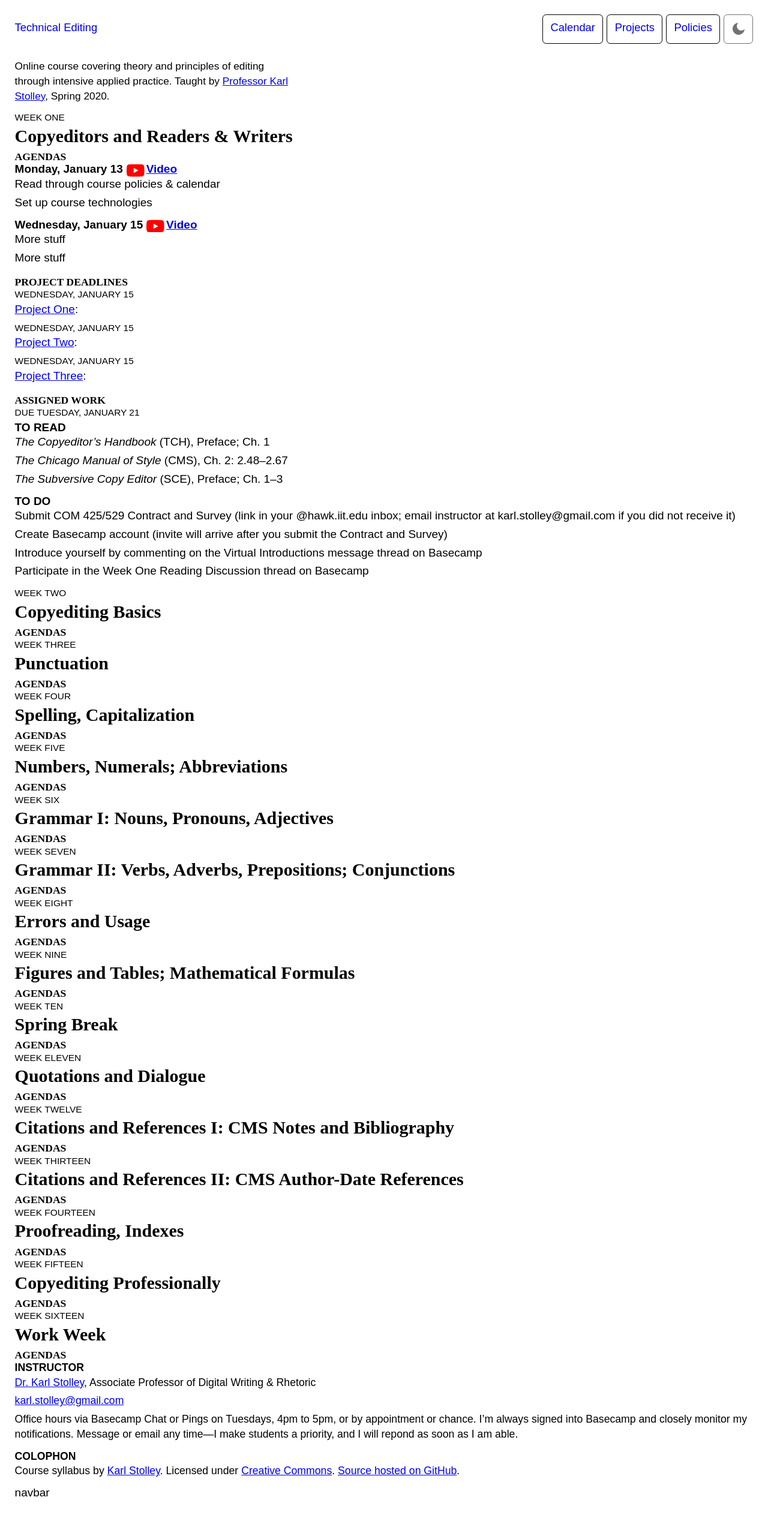
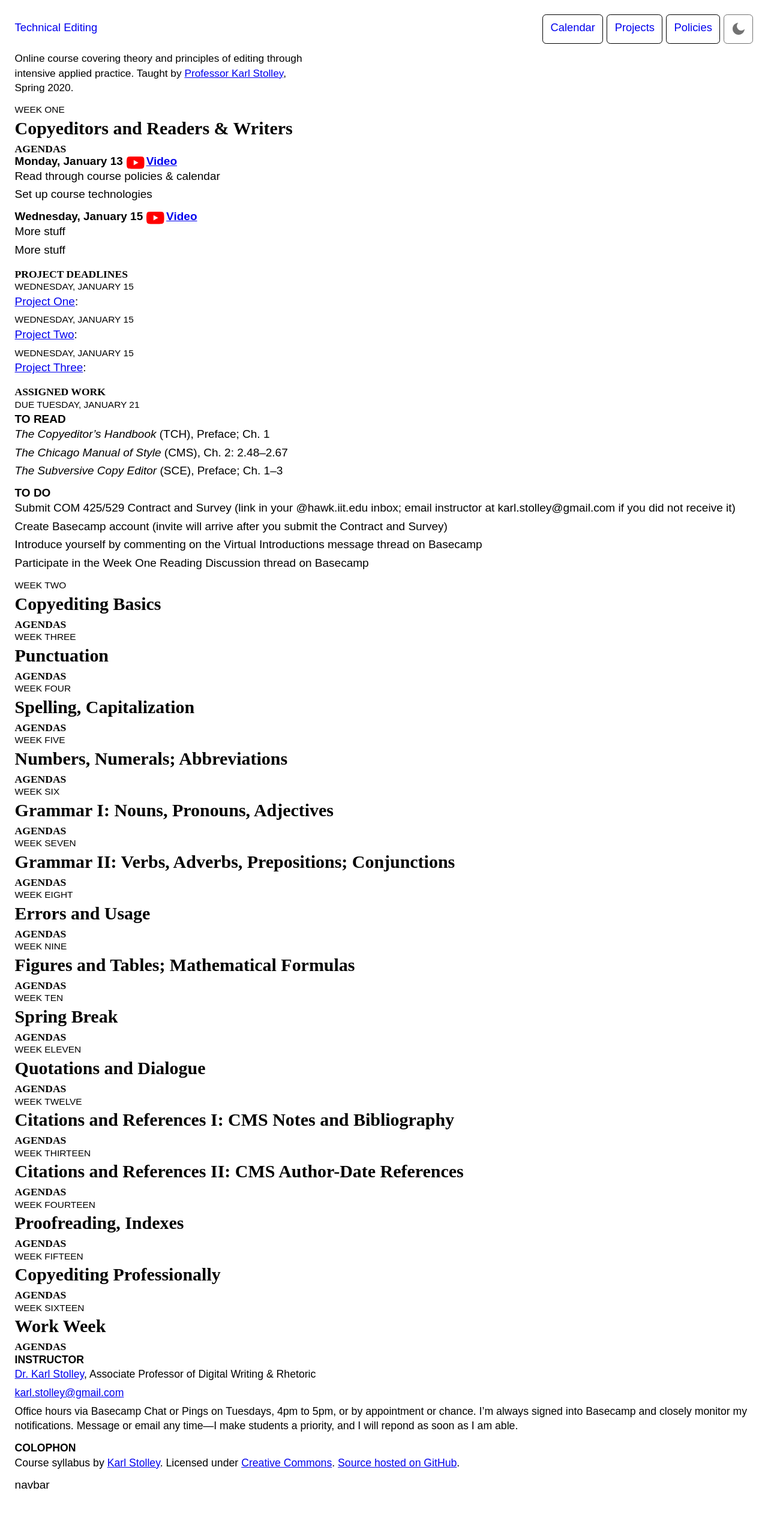
Before and after one commit to karlstolley/jekyll-theme-course, a Jekyll site: the page built from index.md, in a window 1280 px wide. Shown: the whole page at 60% size. Built offline with Jekyll 4.4.1, drawn with Linux system fonts in a browser that asks for light colours; some web fonts are replaced.

Commit message:
Tweak baselines, margins, etc.

```diff
--- a/_sass/_layout.scss
+++ b/_sass/_layout.scss
@@ -46,7 +46,7 @@
   // line-height: 1;
   height: $base-line * 2;
   padding: $base-line * 0.375 $base-line * 0.5;
-  margin: -1px 0 -1px 0;
+  margin: -1px 0 0 0;
   text-decoration: none;
   display: block;
 }
@@ -63,14 +63,11 @@ body::after {
 #header {
   display: flex;
   flex-flow: row wrap;
-  align-items: top;
+  align-items: baseline;
 }
 #header h1 {
-  display: flex;
-  align-items: center;
+  padding-right: $base-line / 2;
   margin-bottom: $base-line / 4;
-  padding-right: $base-line / 2;
-  min-height: $base-line * 2;
   flex: 1 1 50%;
 }
 #header h1 a {
@@ -83,28 +80,6 @@ body::after {
   margin-left: auto;
 }
 
-/*
-@media screen and (min-width: 420px) {
-  #header {
-    display: grid;
-    grid-template-columns: [heading-start tagline-start] 1fr 1fr 1fr [heading-end nav-start tagline-end] 1fr 1fr [nav-end];
-    grid-gap: 0 $base-line / 2;
-    align-items: center;
-  }
-  #header h1 {
-    grid-column: heading;
-  }
-  #header p {
-    grid-column: tagline;
-  }
-  #header nav {
-    grid-column: nav;
-  }
-  #quick-nav {
-    margin-top: 0;
-  }
-}
-*/
 @media screen and (min-width: 820px) {
   html {
     font-size: $base-size * 1.1176470588; /* 19px */
@@ -121,15 +96,14 @@ body::after {
   #header {
     display: grid;
     grid-template-columns: [heading-start tagline-start] 1fr [nav-start] 1fr [heading-end tagline-end] 1fr 1fr 1fr [nav-end];
-    grid-gap: $base-line;
-    align-items: top;
+    grid-gap: $base-line / 2;
+    align-items: baseline;
   }
   #header h1 {
-    margin-top: 0;
-    margin-bottom: 0;
     grid-column: heading;
     grid-row: 1;
-    max-width: 72%; // Brittle! Tied to length of course title :-/
+    margin-bottom: 0;
+    max-width: 70%; // Brittle! Tied to length of course title :-/
   }
   #header p {
     grid-column: tagline;
```
